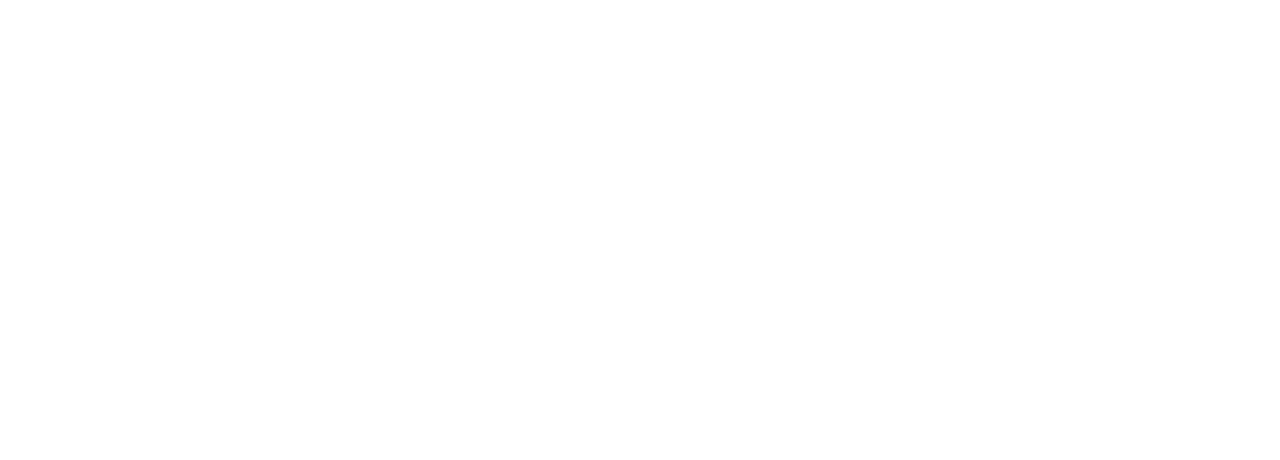
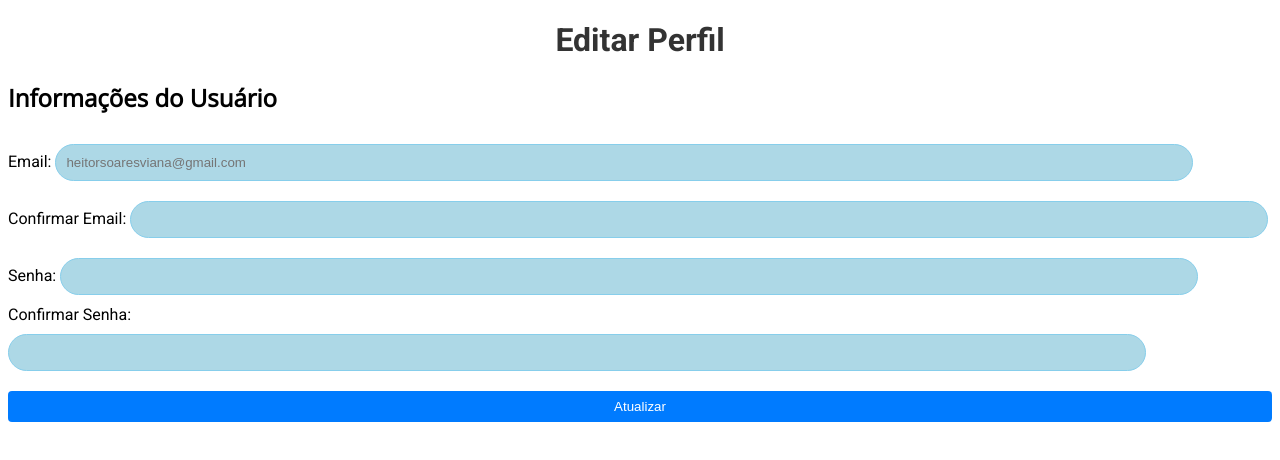
Before and after one commit to WendrilXX/HealthHub, a React (Vite) app: page /perfil in a window 1280 px wide. Before the commit this address had no page. Shown: the top 460 px of the page. Built offline with nearby package versions, Linux system fonts and the light colour scheme.

Commit message:
Adicionando a página de Perfil

```diff
--- /dev/null
+++ b/src/components/ProfileButton/index.jsx
@@ -0,0 +1,6 @@
+export const ProfileButton = (props) => {
+    const { type, content } = props;
+    return (
+        <button type={type}>{content}</button>
+    )
+}
--- /dev/null
+++ b/src/components/ProfileForm/index.jsx
@@ -0,0 +1,16 @@
+import { ProfileLabel } from "../ProfileLabel"
+import { ProfileButton } from "../ProfileButton"
+
+export const ProfileForm = (props) => {
+    const { email } = props;
+
+    return(
+        <form action="/" method="put" id="info">
+            <ProfileLabel label= "Email: " type="email" id="email" placeholder={email}/>
+            <ProfileLabel label= "Confirmar Email: " type="email" id="confirmEmail"/>
+            <ProfileLabel label= "Senha: " type="password" id="password"/>
+            <ProfileLabel label= "Confirmar Senha: " type="password" id="confirmPassword"/>
+            <ProfileButton type="submit" content="Atualizar"/>
+        </form>
+    )
+}
--- /dev/null
+++ b/src/components/ProfileInput/index.jsx
@@ -0,0 +1,7 @@
+export const ProfileInput = (props) => {
+    const {type, id, placeholder} = props;
+
+    return(
+        <input type={type} id={id} placeholder={placeholder ? (placeholder) : (null)}/>
+    )
+}
--- /dev/null
+++ b/src/components/ProfileLabel/index.jsx
@@ -0,0 +1,12 @@
+import { ProfileInput } from "../profileInput";
+
+export const ProfileLabel = (props) => {
+    const {label, id, type, placeholder} = props;
+
+    return(
+        <label htmlFor={id}>
+            {label}
+            <ProfileInput type={type} id={id} placeholder={placeholder}/>
+        </label>
+    )
+};
--- /dev/null
+++ b/src/pages/Perfil/index.jsx
@@ -0,0 +1,29 @@
+import "./styles.css";
+import { Component } from 'react';
+import { ProfileForm } from "../../components/ProfileForm";
+
+class Perfil extends Component{
+    constructor(props){
+        super(props);
+        this.state = {
+            email: "heitorsoaresviana@gmail.com",
+            senha: "123456"
+        }
+    }
+
+    render(){
+        const {email, senha} = this.state;
+
+        return(
+            <div className="profilePage">
+                <h1>Editar Perfil</h1>
+                <div className="userInfo">
+                    <h2>Informações do Usuário</h2>
+                    <ProfileForm email={email}/>
+                </div>
+            </div>
+        )
+    }
+}
+
+export default Perfil;
--- /dev/null
+++ b/src/pages/Perfil/styles.css
@@ -0,0 +1,4 @@
+#info{
+    display: flex;
+    flex-direction: column;
+}
--- a/src/routes/router.jsx
+++ b/src/routes/router.jsx
@@ -7,6 +7,7 @@
 import Recursos from "../pages/Recursos/index"
 import Profissional from '../pages/Profissional/Profissional'; // Página de Consulta
 import Grupos from "../pages/Grupos/GrupoDEApoio";
+import Perfil from "../pages/Perfil/index";
 
 
 //  isso aqui chama a função de autenticaç]ao do usuario
@@ -31,7 +32,8 @@
           <Route path="/register" exact element={<Register />} />
           <Route path="/forum" exact element={<Forum />} />
           <Route path="/profissional" exact element={<Profissional />} />
-          <Route path="/Grupos" exact element={<Grupos />} />
+          <Route path="/grupos" exact element={<Grupos />} />
+          <Route path="/perfil" exact element={<Perfil/>}/>
         </Routes>
     </Router>
   );
```
Also changed, not shown: src/components/ProfileForm/styles.css (added), src/components/ProfileInput/styles.css (added), src/components/ProfileLabel/styles.css (added), 2 other files (tests, documents, lock files or other folders).
